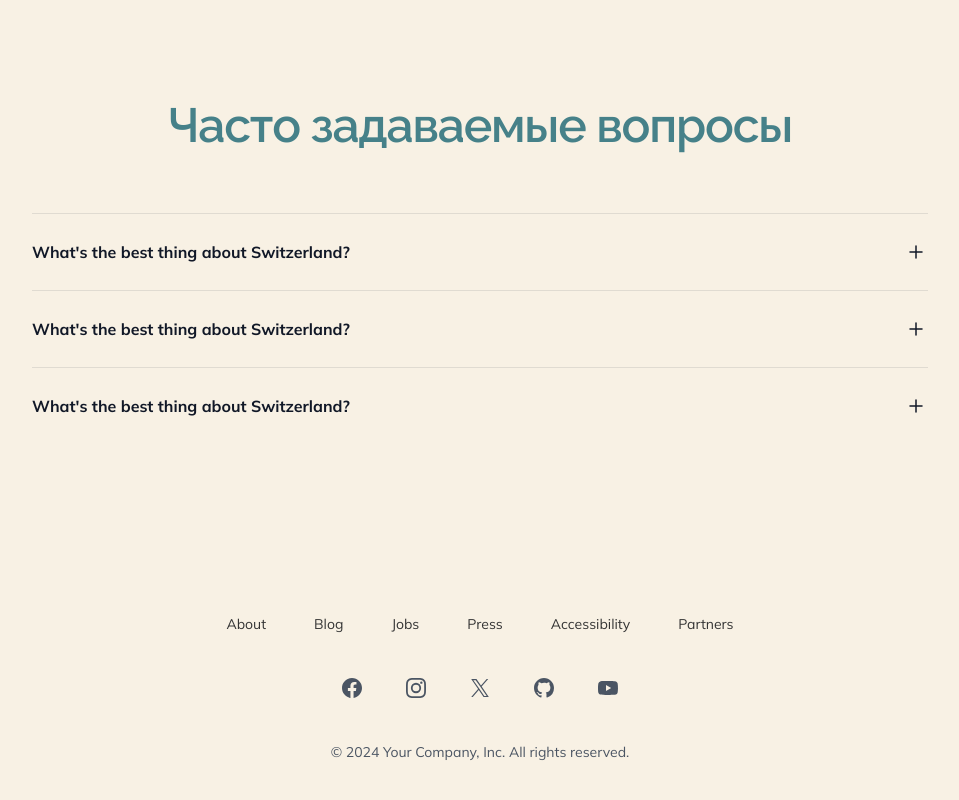
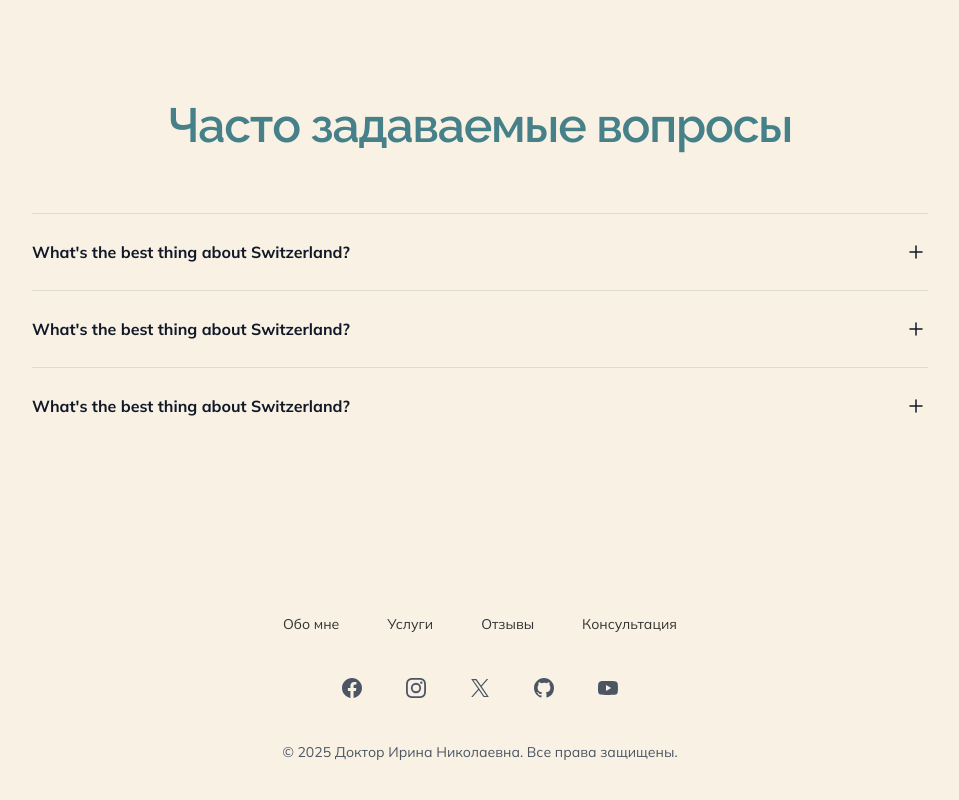
Before and after one commit to mchumpitazp/web-doctor-irina, a Next.js app: page / in a window 1280 px wide. Shown: the part 3600-4400 px from the top of the page, without its empty margins (160-1119 px from the left). Built offline with nearby package versions, Linux system fonts and the light colour scheme.

Commit message:
footer improved

```diff
--- a/src/app/components/Footer.tsx
+++ b/src/app/components/Footer.tsx
@@ -1,13 +1,13 @@
 import { JSX, SVGProps } from "react";
+import ButtonScrollable from "./ButtonScrollable";
+import Link from "next/link";
 
 const navigation = {
     main: [
-        { name: "About", href: "#" },
-        { name: "Blog", href: "#" },
-        { name: "Jobs", href: "#" },
-        { name: "Press", href: "#" },
-        { name: "Accessibility", href: "#" },
-        { name: "Partners", href: "#" },
+        { name: "Обо мне", href: "about" },
+        { name: "Услуги", href: "services" },
+        { name: "Отзывы", href: "testimonials" },
+        { name: "Консультация", href: "contact" },
     ],
     social: [
         {
@@ -93,29 +93,29 @@ export default function Footer() {
                     className="-mb-6 flex flex-wrap justify-center gap-x-12 gap-y-3 text-sm/6"
                 >
                     {navigation.main.map((item) => (
-                        <a
+                        <ButtonScrollable
                             key={item.name}
-                            href={item.href}
+                            targetId={item.href}
                             className="hover:text-gray-900 hover:font-medium"
                         >
                             {item.name}
-                        </a>
+                        </ButtonScrollable>
                     ))}
                 </nav>
                 <div className="mt-16 flex justify-center gap-x-10">
                     {navigation.social.map((item) => (
-                        <a
+                        <Link
                             key={item.name}
                             href={item.href}
                             className="text-gray-600 hover:text-gray-800"
                         >
                             <span className="sr-only">{item.name}</span>
                             <item.icon aria-hidden="true" className="size-6" />
-                        </a>
+                        </Link>
                     ))}
                 </div>
                 <p className="mt-10 text-center text-sm/6 text-gray-600">
-                    &copy; 2024 Your Company, Inc. All rights reserved.
+                    &copy; 2025 Доктор Ирина Николаевна. Все права защищены.
                 </p>
             </div>
         </footer>
```
